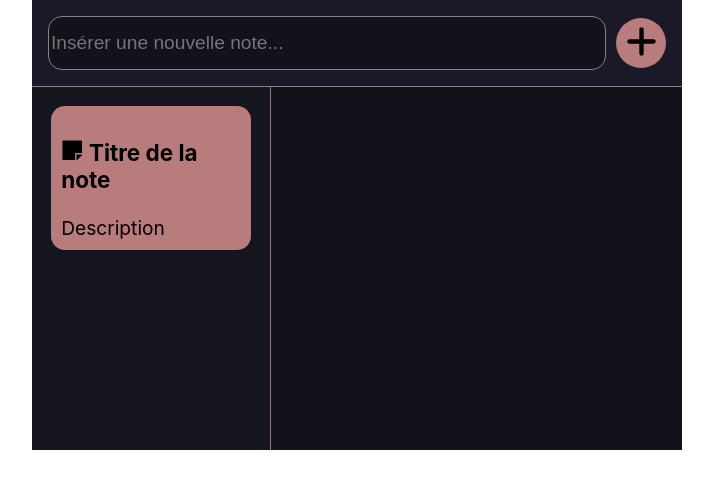
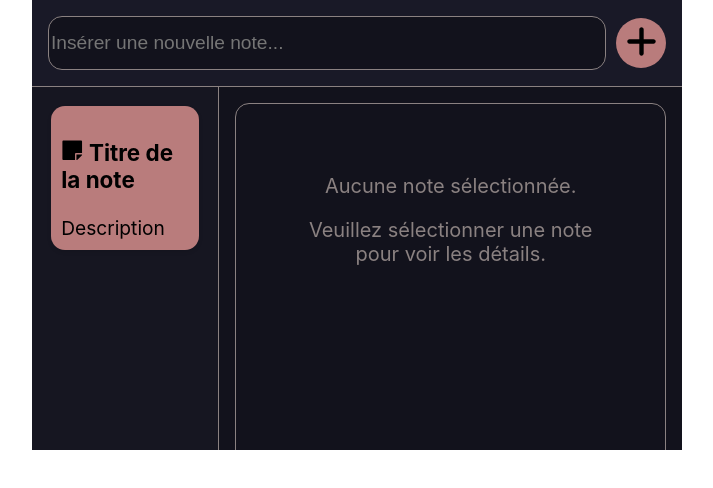
Before and after one commit to RomainDoyen/todolist-extension, a React (Vite) app: page / in a window 1280 px wide. Shown: the top 488 px of the page, without its empty margins (283-996 px from the left). Built offline with nearby package versions, Linux system fonts and the light colour scheme; no server answers; the database is empty.

Commit message:
Retrieve notes and add a styled Description component

```diff
--- a/src/App.jsx
+++ b/src/App.jsx
@@ -1,13 +1,50 @@
 import CardInput from './components/CardInput';
 import CardNotes from './components/CardNotes';
+import CardDescription from './components/CardDescription';
+import { useState, useEffect } from 'react';
+import { supabase } from './supabase/client';
 
 function App() {
 
+  const [todos, setTodos] = useState([]);
+  const [selectedTodo, setSelectedTodo] = useState(null);
+
+  const getTodos = async () => {
+    try {
+      const { data: todos, error } = await supabase
+        .from('Todo')
+        .select('*')
+        .order('id', { ascending: false });
+      if (error) {
+        throw new Error('Failed to fetch todos');
+      }
+      setTodos(todos);
+      // console.log('Todos fetched:', todos);
+    } catch (error) {
+      console.error('Error fetching todos:', error);
+    }
+  };
+
+  useEffect(() => {
+    getTodos();
+  }, [todos]);
+
+
   return (
     <div className='contains'>
-      <CardInput />
+      <CardInput todos={todos} setTodos={setTodos} />
       <div className="container">
-        <CardNotes />
+        <CardNotes todos={todos} setSelectedTodo={setSelectedTodo} />
+        {selectedTodo ? (
+          <CardDescription />
+        ) : (
+          <div className="card-description">
+            <div className="card-no-description">
+              <p className='not'>Aucune note sélectionnée.</p>
+              <p className='not'>Veuillez sélectionner une note pour voir les détails.</p>
+            </div>
+          </div>
+        )}
       </div>
     </div>
   )
--- /dev/null
+++ b/src/components/CardDescription.css
@@ -0,0 +1,34 @@
+.card-description {
+  flex-grow: 1; /* Permet à la description d'occuper tout l'espace disponible */
+  overflow-y: auto;
+  padding: 1em;
+  background-color: #12121C;
+}
+
+.card-description::-webkit-scrollbar {
+  width: 7px;
+}
+
+.card-description::-webkit-scrollbar-track {
+  background: #2e2e2e;
+  border-radius: 10px;
+}
+
+.card-description::-webkit-scrollbar-thumb {
+  background: #b97c7c;
+  border-radius: 10px;
+}
+
+.card-description::-webkit-scrollbar-thumb:hover {
+  background: #9b6a6a;
+}
+
+.card-no-description {
+  color: #8A8181;
+  font-size: 20px;
+  text-align: center;
+  padding: 50px;
+  border: 1px solid #8A8181;
+  border-radius: 14px;
+  height: 100%; /* Étend l'élément pour remplir l'espace vertical */
+}
--- /dev/null
+++ b/src/components/CardDescription.jsx
@@ -0,0 +1,9 @@
+import './CardDescription.css'
+
+export default function CardDescription() {
+  return (
+    <div>
+      <p>Description de la note</p>
+    </div>
+  )
+}
```
